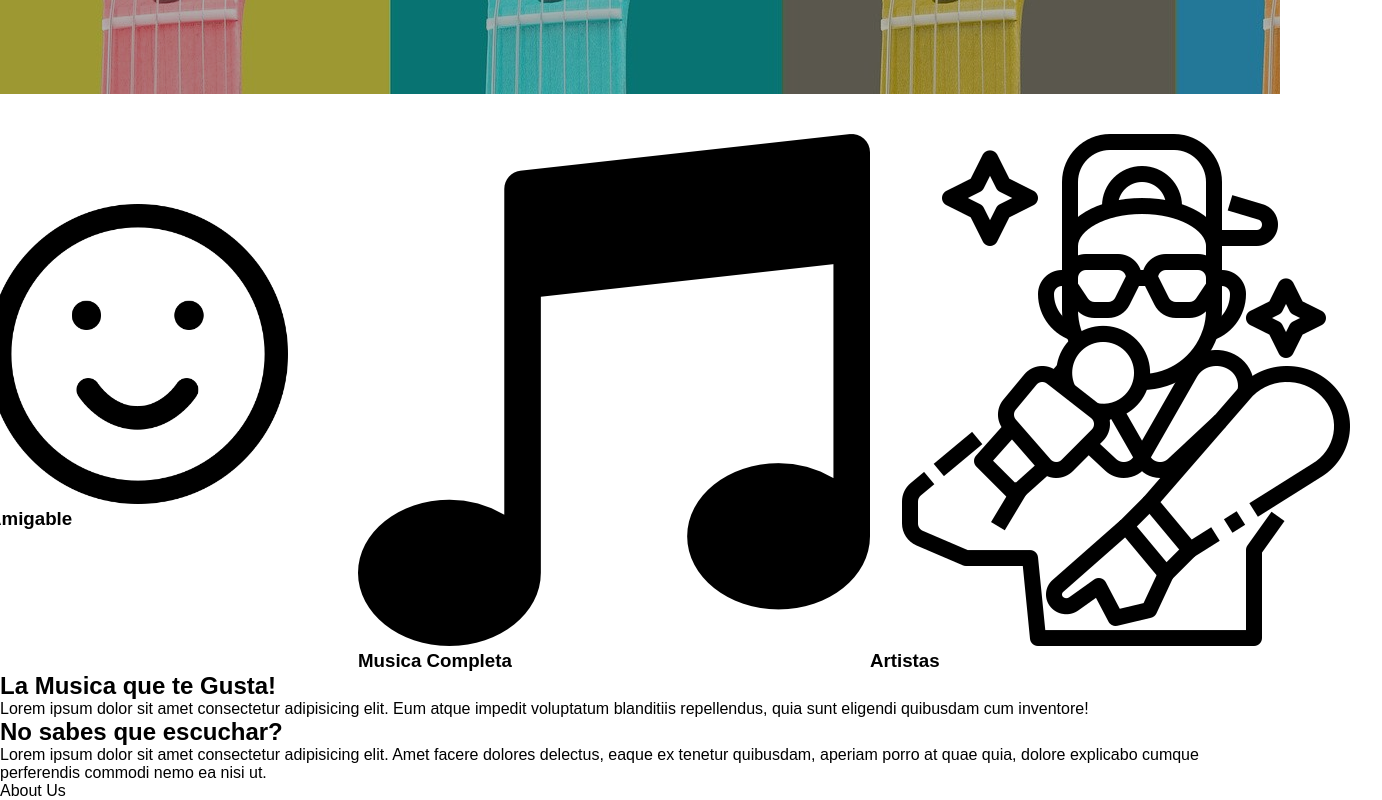
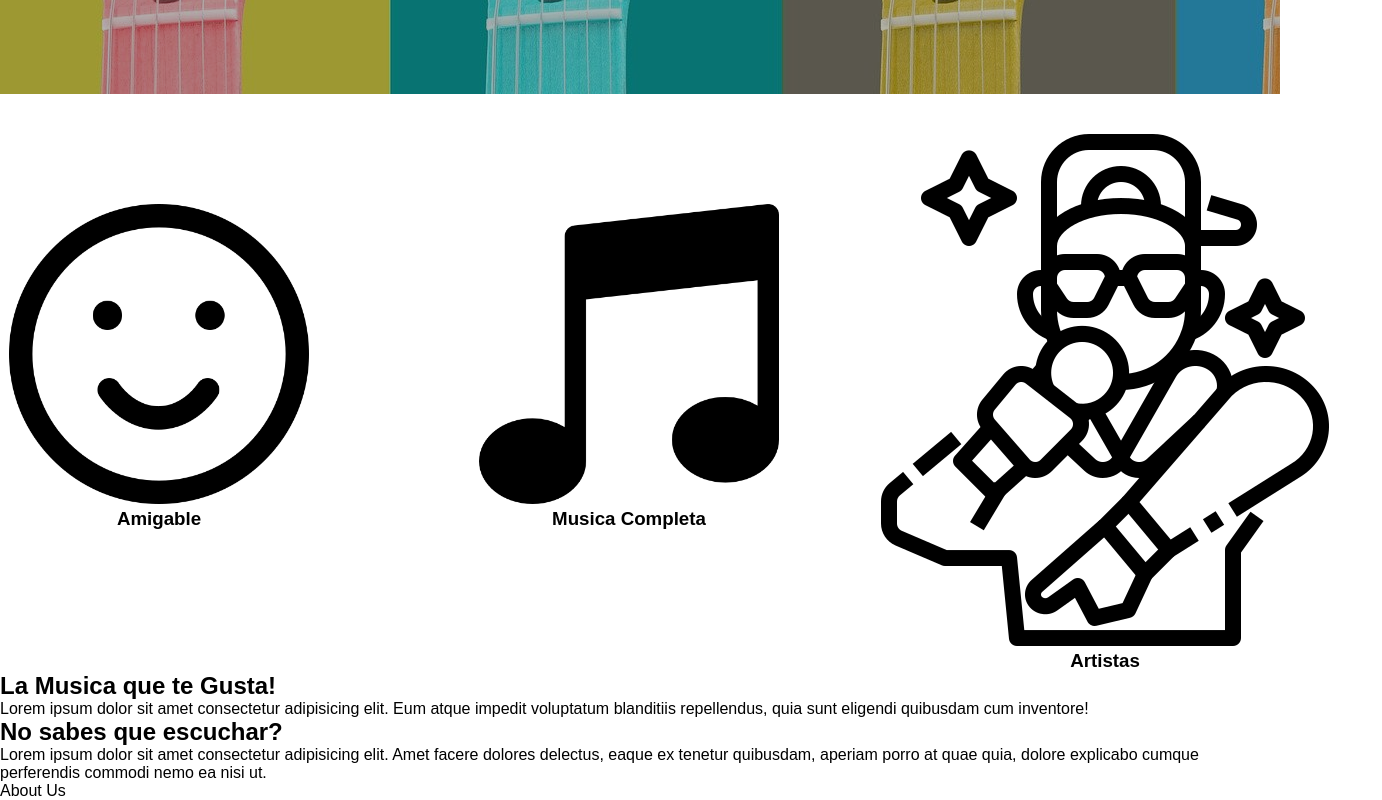
Before and after one commit to mati-com/basic-flex-web, a plain HTML site: page assets/public/index.html in a window 1280 px wide. Shown: the part 706-1506 px from the top of the page, 1382 px wide, since content can reach past the window. Drawn offline with Linux system fonts and the light colour scheme.

Commit message:
Finalizando

```diff
--- a/assets/css/styles.css
+++ b/assets/css/styles.css
@@ -94,3 +94,18 @@ h1{
 .person{
     width: 300px;
 }
+
+h3{
+    text-align: center;
+}
+
+.inf2{
+    margin: 70px;
+    margin-left: 100px;
+    justify-content: center;
+}
+
+.nota{
+    width: 300px;
+
+}
```
